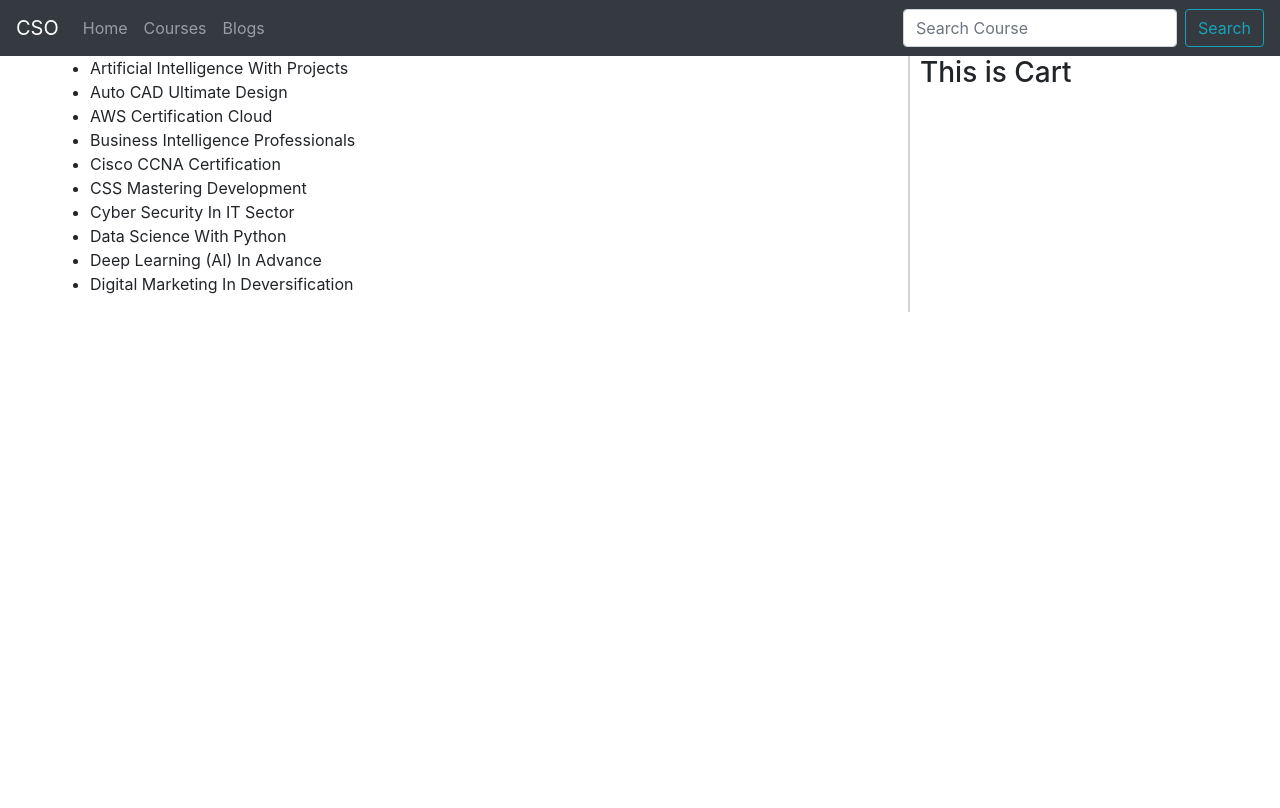
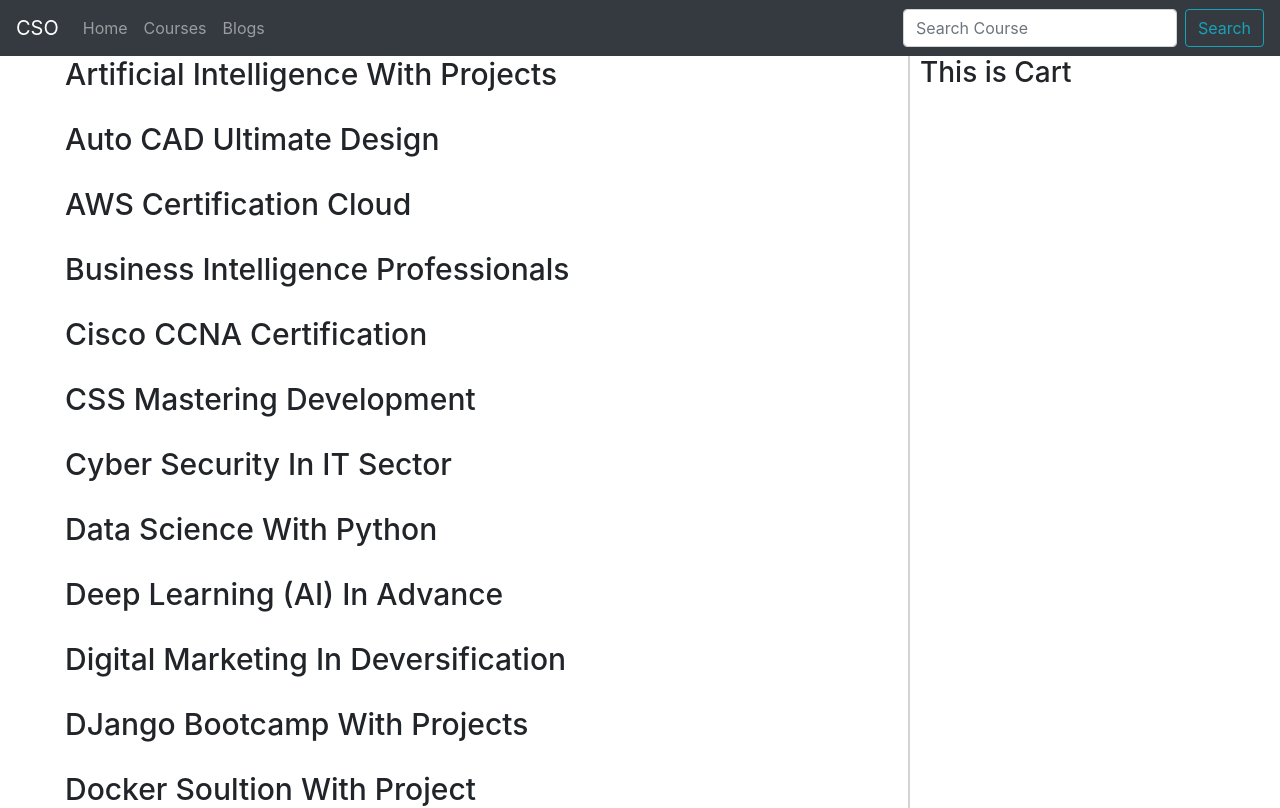
Before and after one commit to tamimkarim/Course-Share-Online, a React (Create React App) app: page / in a window 1280 px wide. Shown: the top 808 px of the page. Built offline with nearby package versions, Linux system fonts and the light colour scheme.

Commit message:
font size updated

```diff
--- a/src/components/Courses/Courses.js
+++ b/src/components/Courses/Courses.js
@@ -1,21 +1,22 @@
 import React, { useState } from 'react';
 import fakeData from '../../fakeData/fakeData';
+import Product from '../Product/Product';
 import './Courses.css';
 
 const Courses = () => {
-    const first10 = fakeData.slice(0,10);
-    const[courses, setCourses] = useState(first10);
+    const first18 = fakeData.slice(0,18);
+    const[courses, setCourses] = useState(first18);
 
     //console.log(fakeData);
     return (
         <div className="courses-container container-fluid" >
            {/* <h3>{courses.length}</h3> */}
            <div className="product-container  container-fluid">
-           <ul>
-                {
-                    courses.map(courses => <li>{courses.name}</li> )
-                }
-            </ul>
+
+            {
+                courses.map(pd => <Product product={pd}></Product> )
+            }
+
            </div>
            <div className="cart-container  ">
                <h3>This is Cart</h3>
--- /dev/null
+++ b/src/components/Product/Product.css
@@ -0,0 +1,4 @@
+.product-name{
+    font-size: 30px;
+    margin-bottom: 29px;
+}
--- /dev/null
+++ b/src/components/Product/Product.js
@@ -0,0 +1,15 @@
+import React from 'react';
+import './Product.css';
+
+const Product = (props) => {
+    console.log(props.product);
+    const {name} = (props.product);
+    return (
+        <div>
+            {/* <h3>This is Product</h3> */}
+            <h4 className="product-name container-fluid">{name}</h4>
+        </div>
+    );
+};
+
+export default Product;
```
